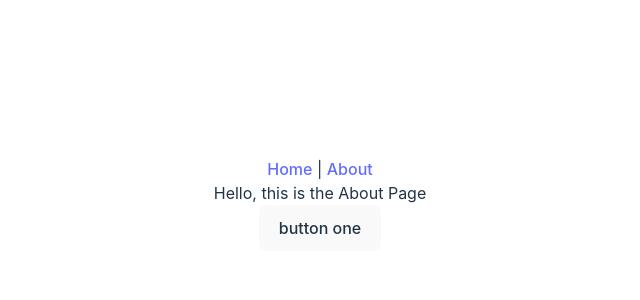
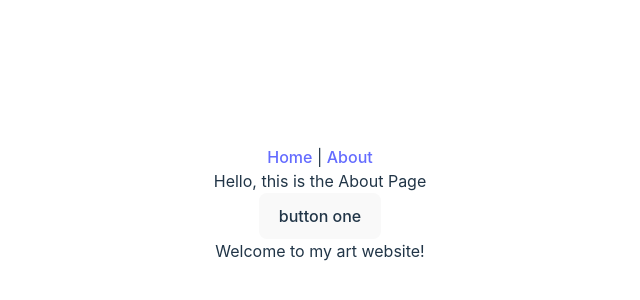
Before and after one commit to Viveks-Practice/OriginalArts, a Vue app: page /about in a window 1280 px wide. Shown: the part 196-496 px from the top of the page, without its empty margins (320-960 px from the left). Built offline with nearby package versions, Linux system fonts and the light colour scheme.

Commit message:
improved about page

```diff
--- a/src/views/About.vue
+++ b/src/views/About.vue
@@ -1,6 +1,7 @@
 <template>
     <h3>Hello, this is the About Page</h3>
     <button @click="imageClick()">button one</button>
+    <p>Welcome to my art website!</p>
 
 </template>
 
```
